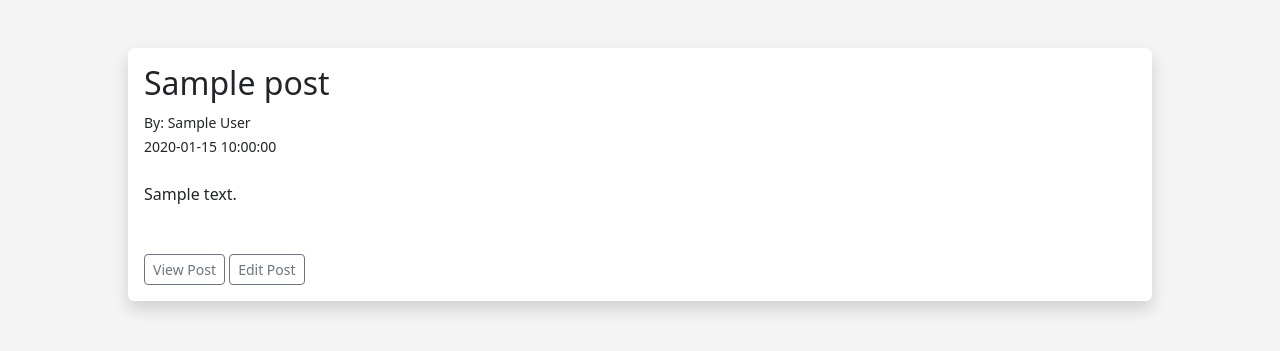
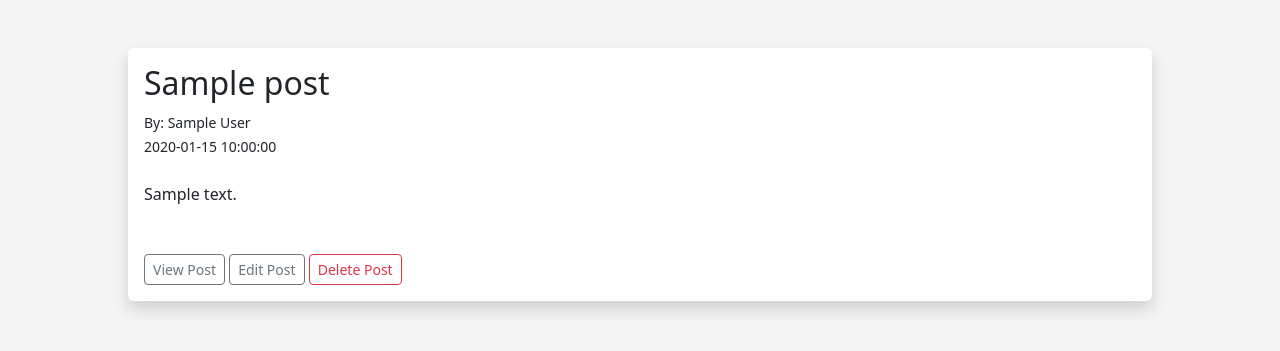
Before and after one commit to mahmoudi-1798/flasker, a Flask app: page /posts in a window 1280 px wide. Shown: the part 56-407 px from the top of the page. Run offline with Flask 3, Linux system fonts and the light colour scheme; tables that the repository leaves empty hold one stand-in row (values such as "Sample post").

Commit message:
add Delete Post

```diff
--- a/main.py
+++ b/main.py
@@ -252,3 +252,22 @@ def edit_post(id):
     form.slug.data = post.slug
 
     return render_template("edit_post.html", form=form)
+
+@app.route("/posts/delete/<int:id>")
+def delete_post(id):
+    post_to_delete = Posts.query.get_or_404(id)
+
+    try:
+        db.session.delete(post_to_delete)
+        db.session.commit()
+
+        flash("Post has been deleted.")
+        posts = Posts.query.order_by(Posts.date_posted)
+
+        return render_template("posts.html", posts=posts)
+    except:
+        flash("There was a problem. Try again later.")
+
+        posts = Posts.query.order_by(Posts.date_posted)
+
+        return render_template("posts.html", posts=posts)
--- a/templates/post.html
+++ b/templates/post.html
@@ -18,4 +18,5 @@
 
     <a href="{{ url_for('posts') }}" class="btn btn-outline-secondary btn-sm">Back to Posts</a>
     <a href="{{ url_for('edit_post', id=post.id) }}" class="btn btn-outline-secondary btn-sm">Edit Post</a>
+    <a href="{{ url_for('delete_post', id=post.id) }}" class="btn btn-outline-danger btn-sm">Delete Post</a>
 {% endblock %}
--- a/templates/posts.html
+++ b/templates/posts.html
@@ -17,6 +17,7 @@
             {{ post.content }}<br><br><br>
             <a href="{{ url_for('post', id=post.id) }}" class="btn btn-outline-secondary btn-sm">View Post</a>
             <a href="{{ url_for('edit_post', id=post.id) }}" class="btn btn-outline-secondary btn-sm">Edit Post</a>
+            <a href="{{ url_for('delete_post', id=post.id) }}" class="btn btn-outline-danger btn-sm">Delete Post</a>
         </div><br>
     {% endfor %}
 {% endblock %}
```
